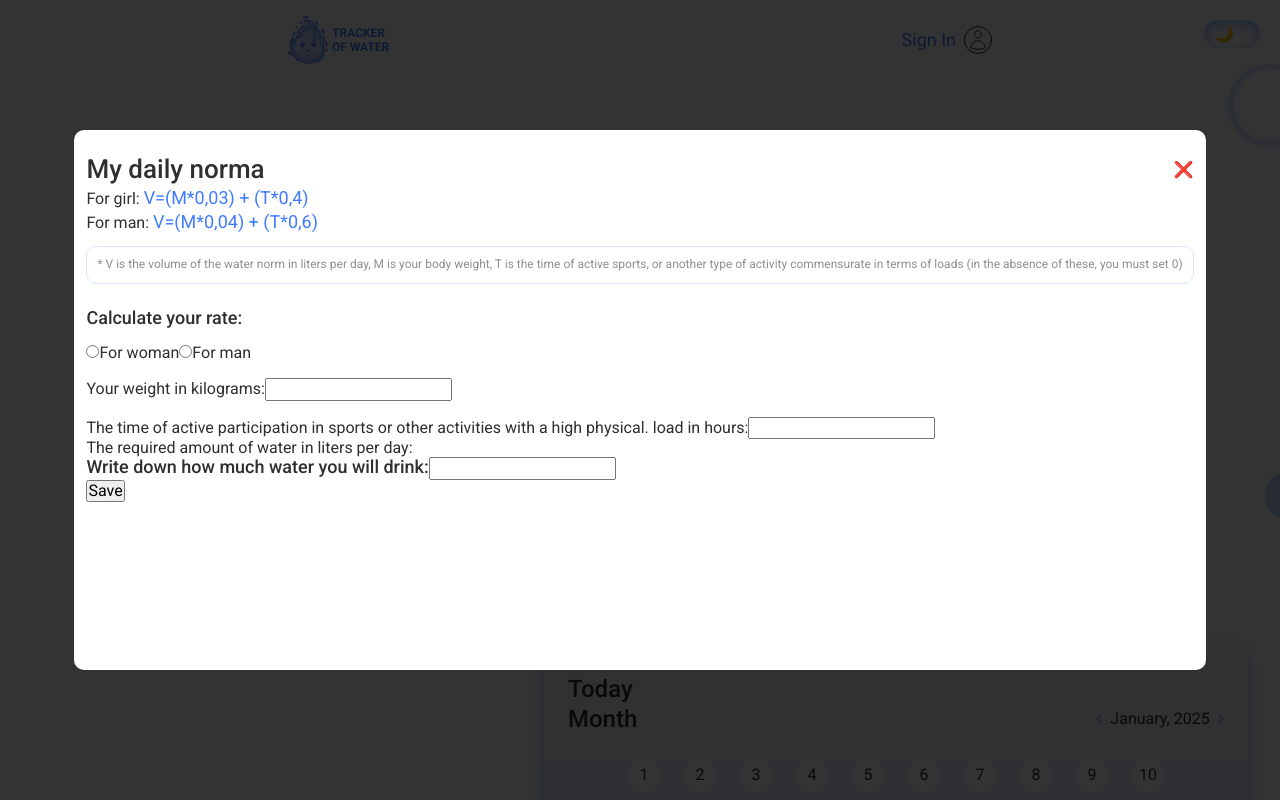
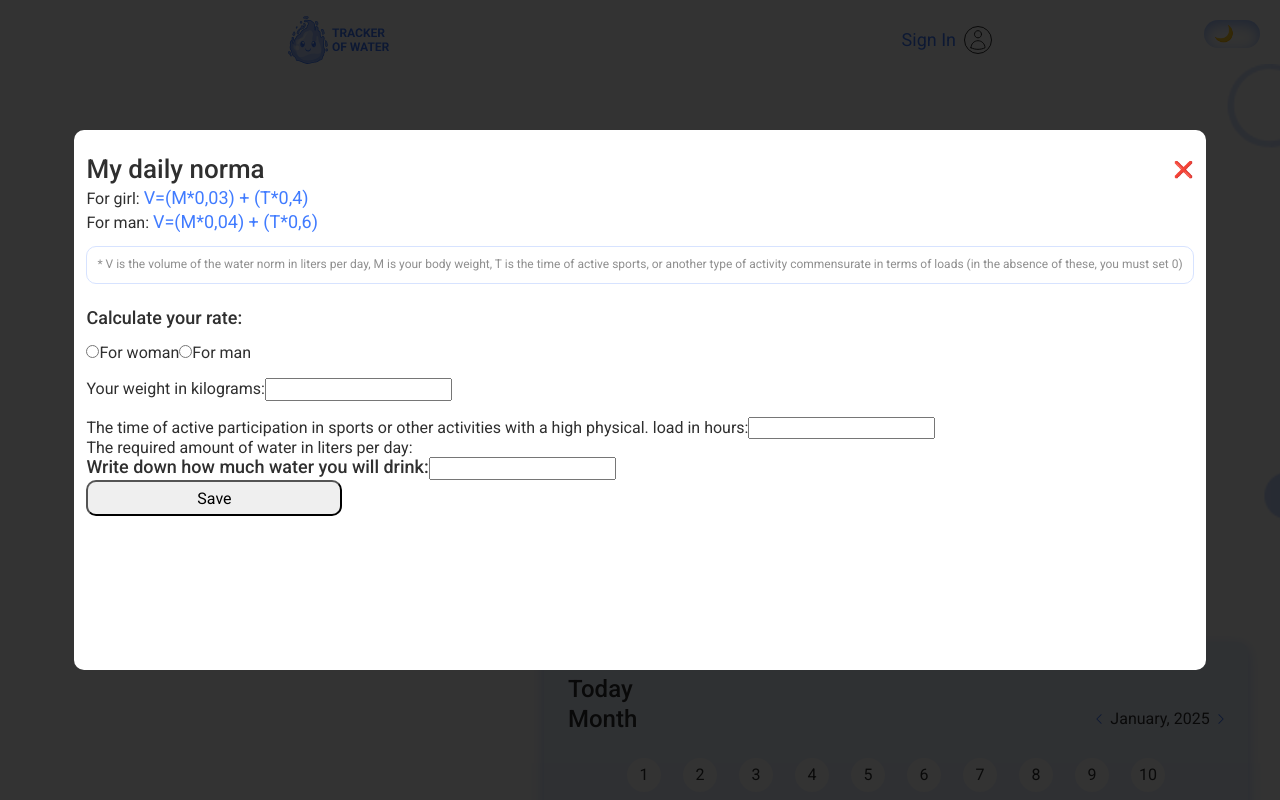
Before and after one commit to OlenaShatalova/team-03-water-tracker-frontend, a React (Vite) app: page /home in a window 1280 px wide. Both pictures are taken after a click on the button "Edit". Shown: the top 800 px of the page. Built offline with nearby package versions, Linux system fonts and the light colour scheme.

Commit message:
Update all

```diff
--- a/package.json
+++ b/package.json
@@ -22,6 +22,7 @@
     "react-redux": "^9.2.0",
     "react-router-dom": "^7.1.3",
     "react-svg": "^16.3.0",
+    "react-toastify": "^11.0.3",
     "redux-persist": "^6.0.0",
     "yup": "^1.6.1"
   },
--- a/src/components/DailyNormaModal/DailyNormaModal.jsx
+++ b/src/components/DailyNormaModal/DailyNormaModal.jsx
@@ -1,7 +1,6 @@
 import { useDispatch, useSelector } from "react-redux";
 import { selectIsModalOpen } from "../../redux/modal/selectors"
 import { closeModal } from "../../redux/modal/slice";
-// import { ReactSVG } from "react-svg";
 import { useCallback, useEffect, useId } from "react";
 import { Formik, Form, Field, ErrorMessage } from "formik";
 import * as Yup from "yup";
@@ -98,7 +97,7 @@ const DailyNormaModal = () => {
                         </div>
 
 
-                        <button type="submit">Save</button>
+                        <button className={css.button} type="submit">Save</button>
                     </Form>
                     {/* )} */}
                 </Formik>
--- a/src/components/DailyNormaModal/DailyNormaModal.module.css
+++ b/src/components/DailyNormaModal/DailyNormaModal.module.css
@@ -97,3 +97,10 @@
     text-align: center;
     color: #407BFF;
 }
+
+.button {
+    border-radius: 10px;
+    padding: 8px 30px;
+    width: 256px;
+    height: 36px;
+}
```
Also changed, not shown: 1 other file (tests, documents, lock files or other folders).
